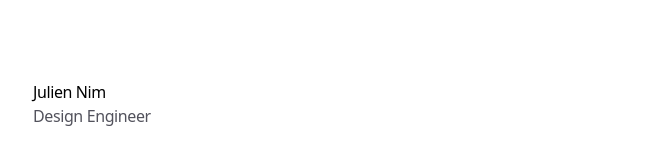
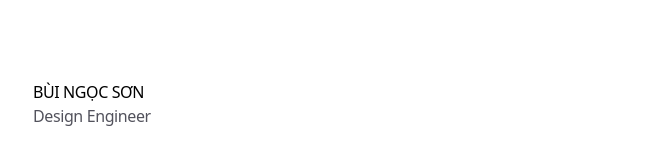
Before and after one commit to lethihienthuong-commits/guitarbuingocson, a Next.js app: page / in a window 1280 px wide. Shown: the top 164 px of the page, without its empty margins (303-975 px from the left). Built offline with nearby package versions, Linux system fonts and the light colour scheme.

Commit message:
BUI NGOC SON

```diff
--- a/app/header.tsx
+++ b/app/header.tsx
@@ -7,7 +7,7 @@ export function Header() {
     <header className="mb-8 flex items-center justify-between">
       <div>
         <Link href="/" className="font-medium text-black dark:text-white">
-          Julien Nim
+            BÙI NGỌC SƠN
         </Link>
         <TextEffect
           as="p"
```
